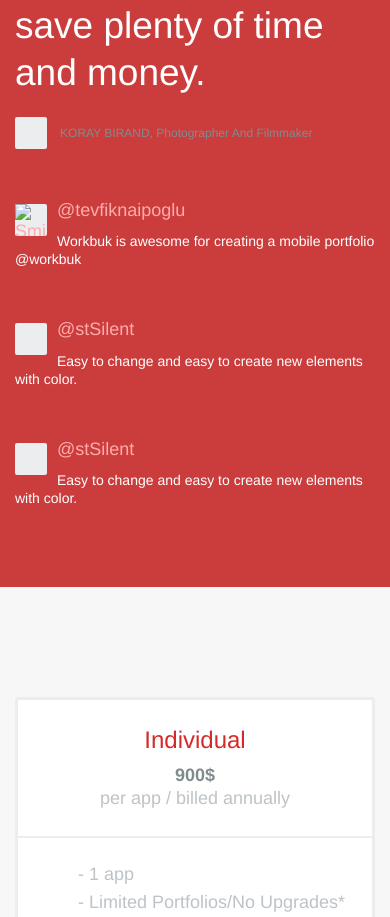
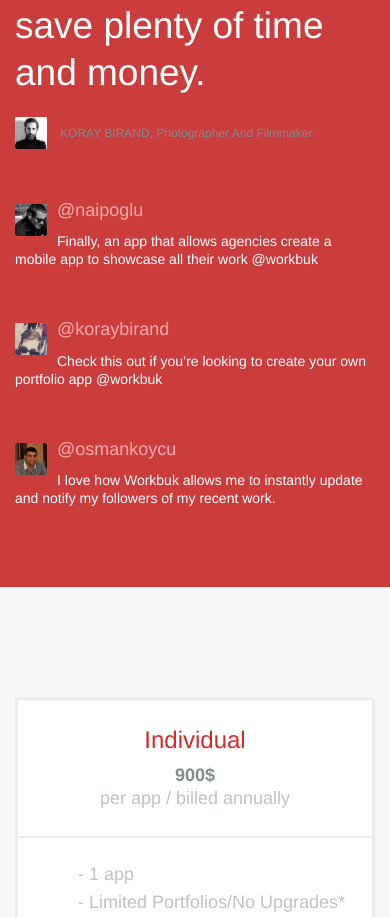
Before and after one commit to Valensas/workbuk.com, a plain HTML site: page index.html in a window 390 px wide. Shown: the part 4152-5069 px from the top of the page. Drawn offline with nearby package versions, Linux system fonts and the light colour scheme.

Commit message:
Testimonials changed

```diff
--- a/index.html
+++ b/index.html
@@ -166,7 +166,7 @@
                         I can now create and distribute my portfolio around the globe with a single click. Workbuk helped me save plenty of time and money.
                     </div>
                     <div class="quote-author">
-                        <div class="quote-author-photo"></div>
+                        <div class="quote-author-photo"><img src="startup/common-files/img/koray2.jpg" alt="Koray Birand" height="32" width="32"></div>
                         <div class="quote-author-name">
                             KORAY BIRAND, Photographer and Filmmaker
                         </div>
@@ -176,24 +176,25 @@
             <div class="col-sm-3 col-sm-offset-1">
                 <div class="quote">
                     <div class="quote-author">
-                        <div class="quote-author-photo"><img src="./img/scene.png" alt="Smiley face" height="32" width="32"></div>
-                        <div class="quote-author-name">@tevfiknaipoglu</div>
+                        <div class="quote-author-photo"><img src="startup/common-files/img/tevfik2.png" alt="Tevfik Naipoglu" height="32" width="32"></div>
+                        <div class="quote-author-name">@naipoglu </div>
                     </div>
-                    <div class="quote-text">Workbuk is awesome for creating a mobile portfolio @workbuk</div>
+                    <div class="quote-text">Finally, an app that allows agencies create a mobile app to showcase all their work @workbuk
+</div>
                 </div>
                 <div class="quote">
                     <div class="quote-author">
-                        <div class="quote-author-photo"></div>
-                        <div class="quote-author-name">@stSilent</div>
+                        <div class="quote-author-photo"><img src="startup/common-files/img/koray.png" alt="Koray Birand" height="32" width="32"></div>
+                        <div class="quote-author-name">@koraybirand</div>
                     </div>
-                    <div class="quote-text">Easy to change and easy to create new elements with color.</div>
+                    <div class="quote-text">Check this out if you’re looking to create your own portfolio app @workbuk </div>
                 </div>
                 <div class="quote">
                     <div class="quote-author">
-                        <div class="quote-author-photo"></div>
-                        <div class="quote-author-name">@stSilent</div>
+                        <div class="quote-author-photo"><img src="startup/common-files/img/osman.jpg" alt="Osman Koycu" height="32" width="32"></div>
+                        <div class="quote-author-name">@osmankoycu</div>
                     </div>
-                    <div class="quote-text">Easy to change and easy to create new elements with color.</div>
+                    <div class="quote-text">I love how Workbuk allows me to instantly update and notify my followers of my recent work. </div>
                 </div>
             </div>
         </div>
```
Also changed, not shown: startup/common-files/img/koray.png (added), startup/common-files/img/koray2.jpg (added), startup/common-files/img/osman.jpg (added), startup/common-files/img/tevfik1.jpg (added), startup/common-files/img/tevfik2.png (added).
